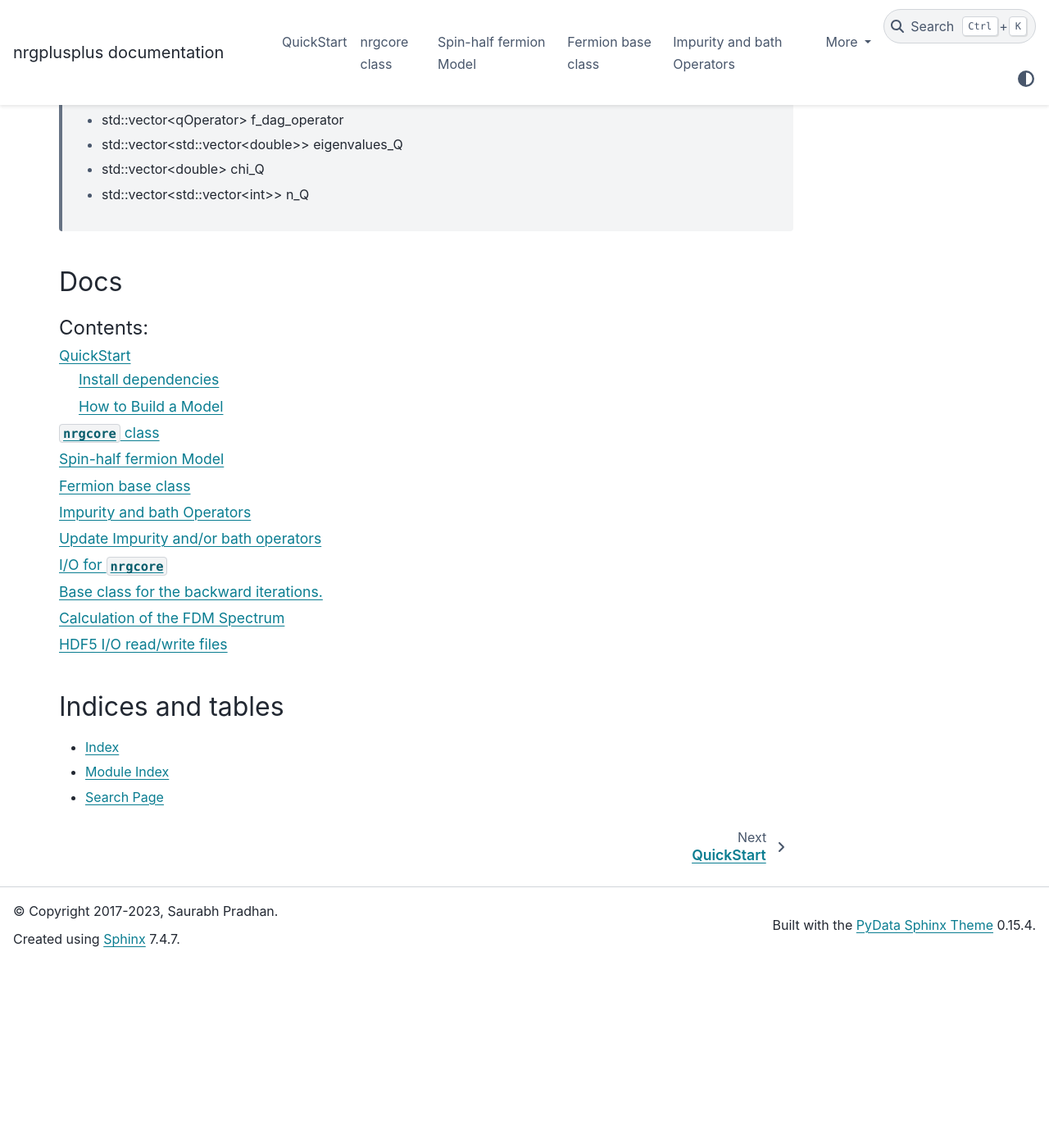
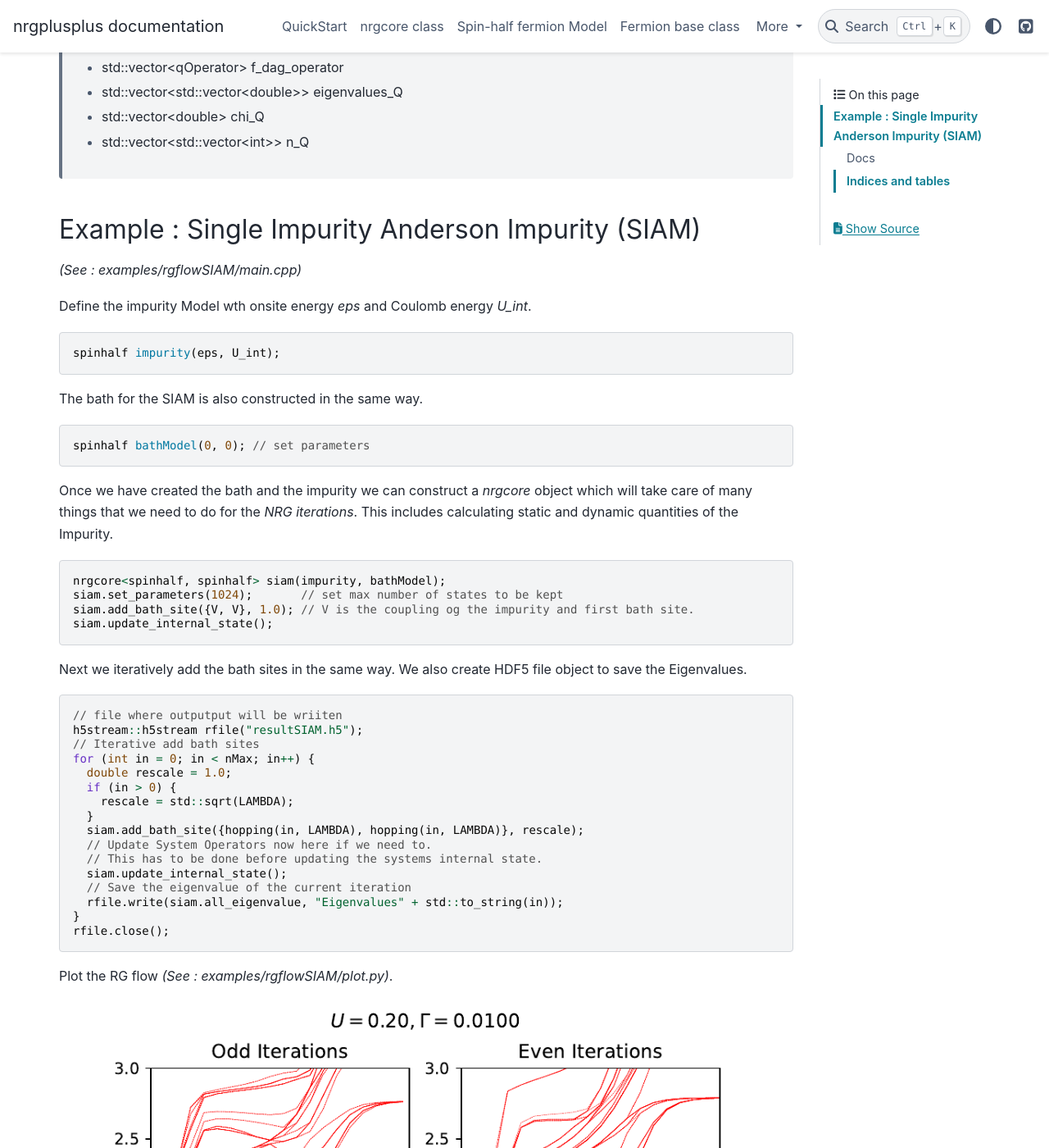
Before and after one commit to srbhp/nrgplusplus, a Sphinx documentation site: the page built from docs/index.rst, in a window 1280 px wide and 1400 px high, scrolled down 781 px. Shown: the whole window at 82% size. Built offline with Sphinx 7.4.7 and the PyData theme 0.15.4, drawn with Linux system fonts in a browser that asks for light colours; pages that are not in the unit, such as notebooks, are missing from menus; before the commit the page ends 1955 px from its top, so only the background shows below that.

Commit message:
update docs

```diff
--- a/docs/conf.py
+++ b/docs/conf.py
@@ -1,3 +1,7 @@
+""" "
+README.md
+"""
+
 import os
 import sys
 
@@ -19,6 +23,21 @@
     # there may be others here already, e.g. 'sphinx.ext.mathjax'
     "breathe",
     "exhale",
+    # inbuilt extensions
+    # "sphinx.ext.autodoc",
+    # "sphinx.ext.autosectionlabel",
+    # "sphinx.ext.autosummary",
+    # "sphinx.ext.coverage",
+    # "sphinx.ext.extlinks",
+    # "sphinx.ext.graphviz",
+    # "sphinx.ext.imgconverter",
+    # "sphinx.ext.inheritance_diagram",
+    # "sphinx.ext.intersphinx",
+    # "sphinx.ext.linkcode",
+    # "sphinx.ext.napoleon",
+    # "sphinx.ext.todo",
+    # "sphinx.ext.viewcode",
+    "myst_parser",
 ]
 
 # Setup the breathe extension
@@ -67,16 +86,6 @@
 # a list of builtin themes.
 #
 html_theme = "pydata_sphinx_theme"
-# sidebar
-# html_sidebars = {
-#    "**": [
-#        "about.html",
-#        "navigation.html",
-#        "relations.html",
-#        "searchbox.html",
-#        "donate.html",
-#    ]
-# }
 html_theme_options = {
     "header_links_before_dropdown": 4,
     "icon_links": [
@@ -92,7 +101,6 @@
         }
     ],
 }
-html_theme_options = {}
 
 
 # Add any paths that contain custom static files (such as style sheets) here,
--- /dev/null
+++ b/docs/examples.rst
@@ -0,0 +1,4 @@
+Examples
+========
+
+.. include:: ../examples/**.md
--- a/docs/index.rst
+++ b/docs/index.rst
@@ -39,10 +39,68 @@
   * std::vector<std::vector<int>> n_Q
 
 
+Example : Single Impurity Anderson Impurity (SIAM)
+---------------------------------------------------
+`(See : examples/rgflowSIAM/main.cpp)`
+
+Define the impurity Model wth onsite energy `eps` and Coulomb energy `U_int`.
+
+.. code-block:: cpp
+
+  spinhalf impurity(eps, U_int);
+
+The bath for the SIAM is also constructed in the same way.
+
+.. code-block:: cpp
+
+  spinhalf bathModel(0, 0); // set parameters
+
+Once we have created the bath and the impurity we can
+construct a `nrgcore` object which will take care of
+many things that we need to do for the `NRG iterations`.
+This includes calculating static and dynamic quantities
+of the Impurity.
+
+.. code-block:: cpp
+
+  nrgcore<spinhalf, spinhalf> siam(impurity, bathModel);
+  siam.set_parameters(1024);       // set max number of states to be kept
+  siam.add_bath_site({V, V}, 1.0); // V is the coupling og the impurity and first bath site.
+  siam.update_internal_state();
+
+Next we iteratively add the bath sites in the same way. We
+also create HDF5 file object to save the Eigenvalues.
+
+
+.. code-block:: cpp
+
+  // file where outputput will be wriiten
+  h5stream::h5stream rfile("resultSIAM.h5");
+  // Iterative add bath sites
+  for (int in = 0; in < nMax; in++) {
+    double rescale = 1.0;
+    if (in > 0) {
+      rescale = std::sqrt(LAMBDA);
+    }
+    siam.add_bath_site({hopping(in, LAMBDA), hopping(in, LAMBDA)}, rescale);
+    // Update System Operators now here if we need to.
+    // This has to be done before updating the systems internal state.
+    siam.update_internal_state();
+    // Save the eigenvalue of the current iteration
+    rfile.write(siam.all_eigenvalue, "Eigenvalues" + std::to_string(in));
+  }
+  rfile.close();
+
+
+Plot the RG flow `(See : examples/rgflowSIAM/plot.py)`.
+
+.. image:: ../docs/image/rgflowSIAM.png
+   :width: 100%
+   :alt: RG flow plot
+
+
 Docs
 ====
-
-
 
 .. toctree::
   :maxdepth: 2
```
Also changed, not shown: examples/entropyKondo/readme.md (added), examples/entropySIAM/readme.md (added), examples/fdmSpectrumSiam/readme.md (added), examples/fdmSpectrumTwoChannel/readme.md (added), examples/freeModel/readme.md (added), examples/rabiAnderson/readme.md (added), examples/resonantLevel/readme.md (added), examples/rgflowKondo/readme.md (added), examples/rgflowSIAM/readme.md (added), examples/twoChannelSiam/readme.md (added), 6 other files.
